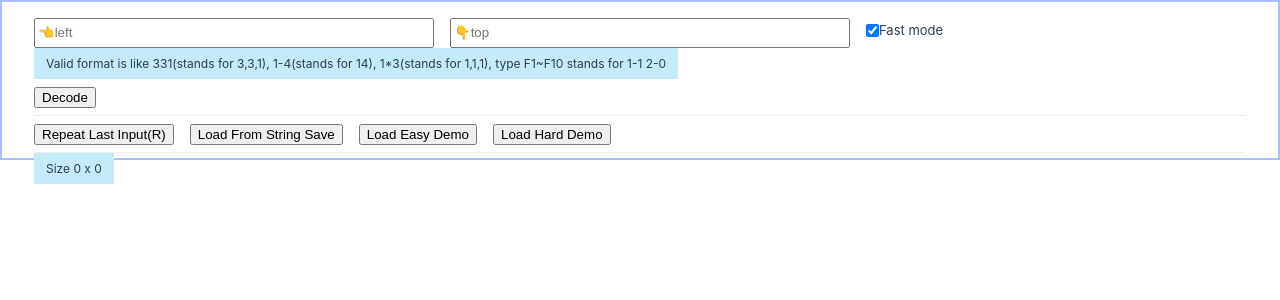
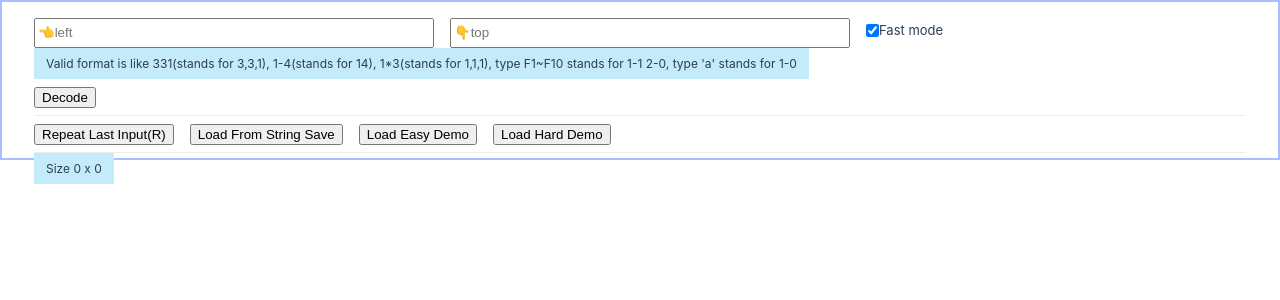
Before and after one commit to youngbeen/nonograms-decode-helper, a Vue app: page / in a window 1280 px wide. Shown: the top 300 px of the page. Built offline with nearby package versions, Linux system fonts and the light colour scheme.

Commit message:
feat: support shortcuts key A, which stands for 1-0

```diff
--- a/src/components/Playground.vue
+++ b/src/components/Playground.vue
@@ -131,6 +131,14 @@ const handleInput = (e, location) => {
   if (e.keyCode === 13) {
     // 侦听输入栏敲击enter
     submit(location)
+  } else if (e.keyCode === 65) {
+    // 侦听a，对应转换为1-0
+    e.preventDefault()
+    if (location === 'left') {
+      leftInputContent.value += '1-0'
+    } else if (location === 'top') {
+      topInputContent.value += '1-0'
+    }
   } else if (e.keyCode >= 112 && e.keyCode <= 121) {
     // 侦听F1~F10，对应转换为1-1 到 2-0
     e.preventDefault()
@@ -684,7 +692,7 @@ const restart = () => {
         v-show="status === 'init'">
         <div class="cs-tip">
           <div class="tip" v-show="!isFastMode">Valid format is like 3 3 1 or 3,3,1 or 3/3/1. Hit "enter" to confirm</div>
-          <div class="tip" v-show="isFastMode">Valid format is like 331(stands for 3,3,1), 1-4(stands for 14), 1*3(stands for 1,1,1), type F1~F10 stands for 1-1 2-0</div>
+          <div class="tip" v-show="isFastMode">Valid format is like 331(stands for 3,3,1), 1-4(stands for 14), 1*3(stands for 1,1,1), type F1~F10 stands for 1-1 2-0, type 'a' stands for 1-0</div>
         </div>
       </div>
     </div>
```
Also changed, not shown: 1 other file (tests, documents, lock files or other folders).
